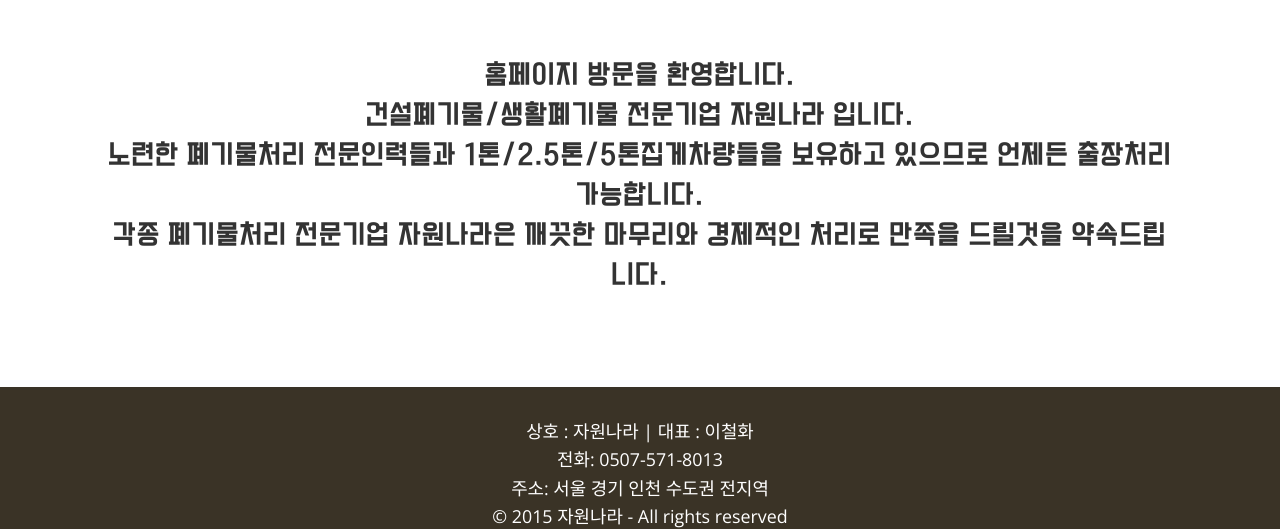
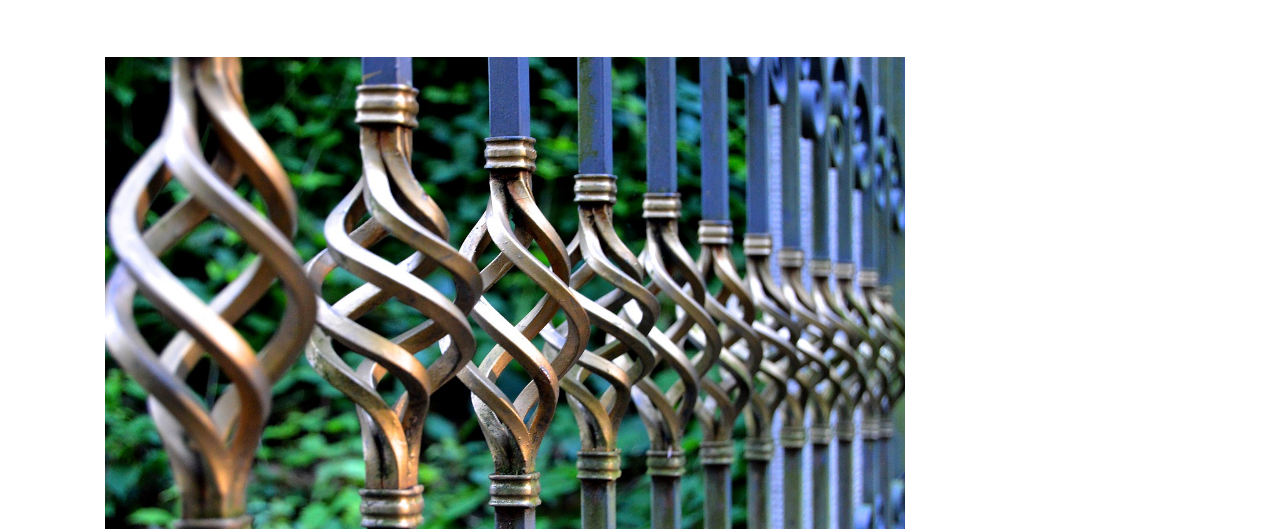
Before and after one commit to hitmkt/apptest, a plain HTML site: page about.html in a window 1280 px wide. Shown: the part 271-800 px from the top of the page. Drawn offline with nearby package versions, Linux system fonts and the light colour scheme; some packages are replaced by stand-ins of ours.

Commit message:
Add files via upload

```diff
--- a/about.html
+++ b/about.html
@@ -97,21 +97,9 @@
 	<div id="about" class="about">
 	    <div class="container-fluid">
 	        <h1 class="section-title manbalchungchun">회사소개</h1>
-	        <div class="row">
-	            <div class="col-sm-12">
-                <div class="media">
-                    <div class="media-body">
-                        <center>
-                        	<h3 class="cumputersetac">
-                        		<p>
-
-
-															홈페이지 방문을 환영합니다.<br> 건설폐기물/생활폐기물 전문기업 자원나라 입니다.<br>
-                							노련한 폐기물처리 전문인력들과 1톤/2.5톤/5톤집게차량들을 보유하고 있으므로 언제든 출장처리 가능합니다.<br>
-                							각종 폐기물처리 전문기업 자원나라은 깨끗한 마무리와 경제적인 처리로 만족을 드릴것을 약속드립니다.
-                        		</p>
-                        	</h3>
-                        </center>
+            	</p>
+                	</h3>
+                        </center><img src="/img/hero/headerimage2.jpg" width="800" height="1000" ></center>
                     </div>
                 </div>
 
```
Also changed, not shown: index.html (+1 -7 lines).
